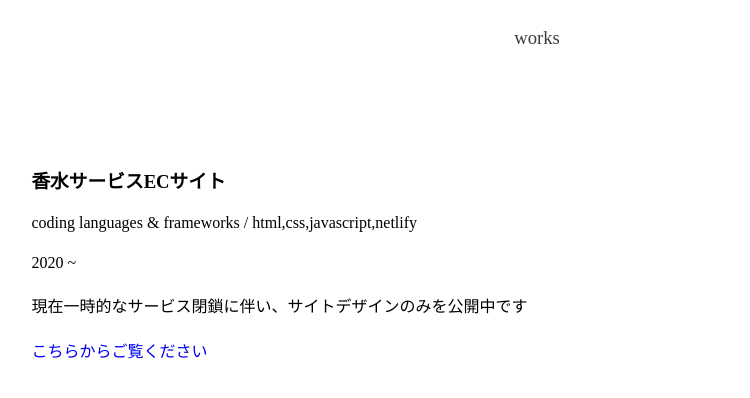
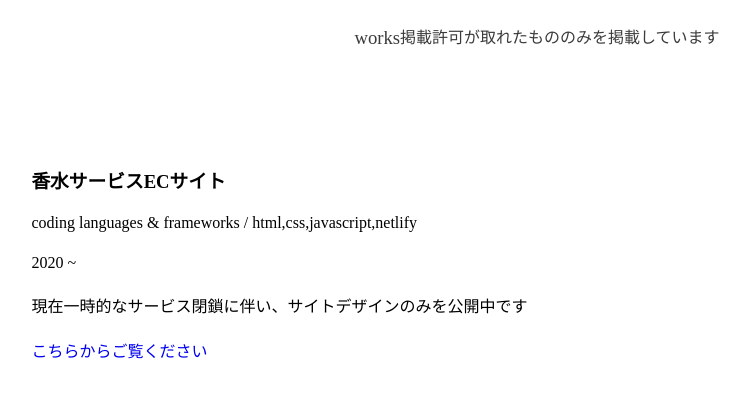
Before and after one commit to tomitomi211/portfolio_2024, a plain HTML site: page index.html in a window 1280 px wide. Shown: the whole page, without its empty margins (103-853 px from the left). Drawn offline with Linux system fonts and the light colour scheme.

Commit message:
add top text

```diff
--- a/index.html
+++ b/index.html
@@ -9,6 +9,7 @@
 <body>
     <div class="title">
         <h3>works</h3>
+        <p>掲載許可が取れたもののみを掲載しています</p>
     </div>
     <!-- <div class="work_1 works">
         <div class="works-wrapper">
```
